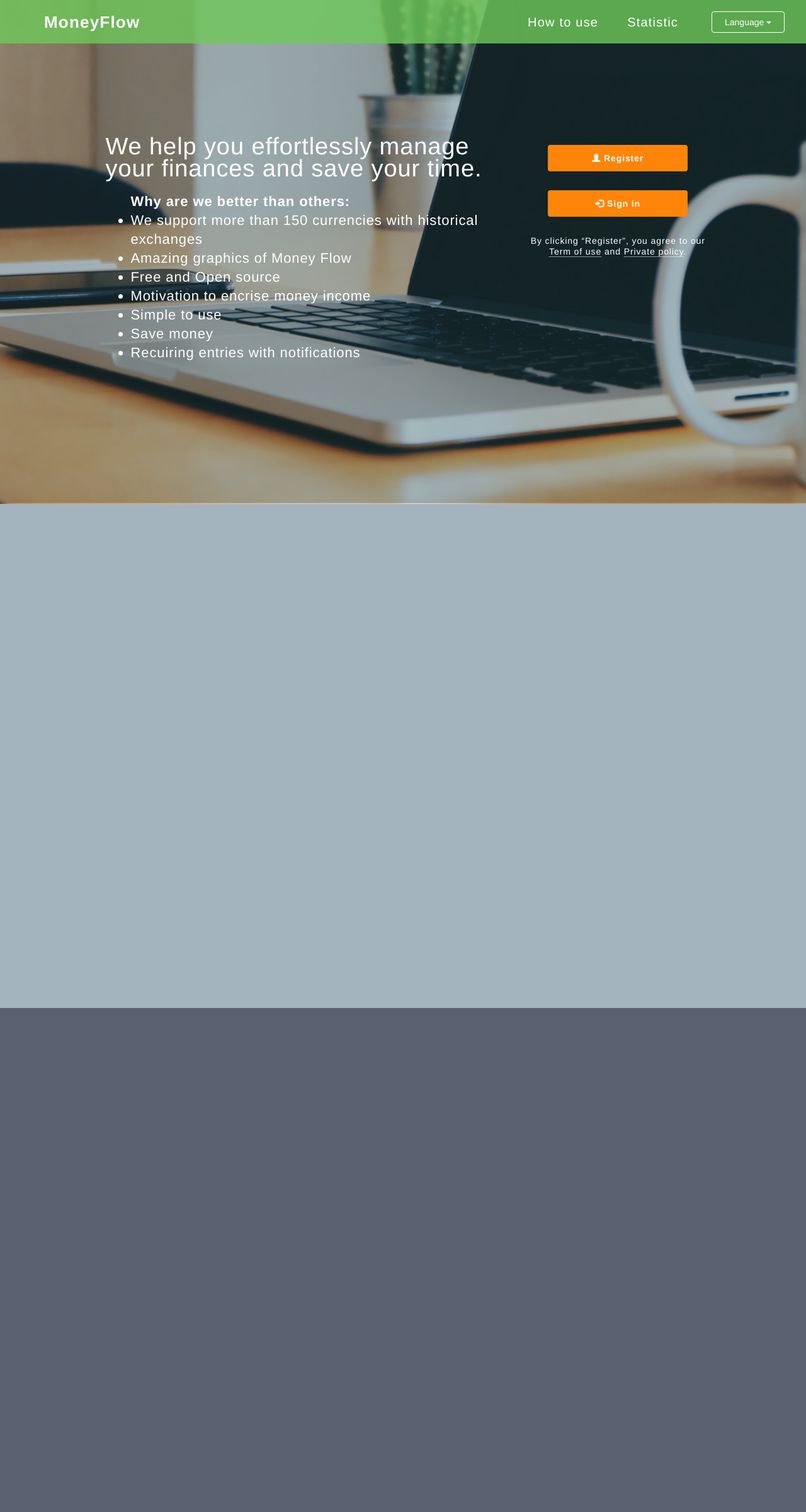
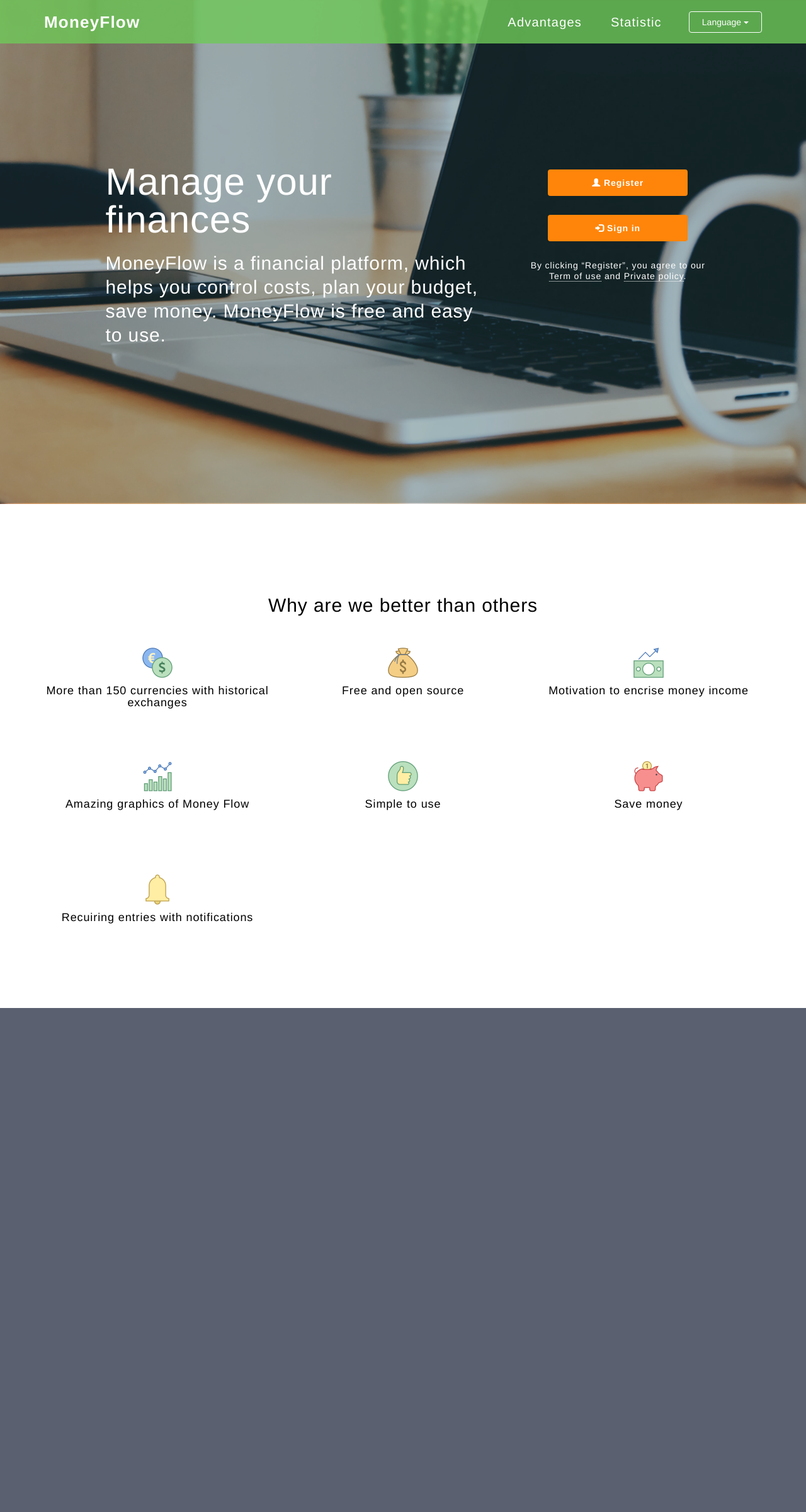
Before and after one commit to YuliyaSinkevich/moneyflow, a Flask app: page / in a window 1280 px wide. Shown: the whole page at 63% size. Run offline with Flask 2, Linux system fonts and the light colour scheme; parts of the project's set-up code (start-up, migrations or seed data) failed here and were passed over; some libraries are stand-ins or nearby versions.

Commit message:
Advantages

```diff
--- a/app/static/assets/css/forms.css
+++ b/app/static/assets/css/forms.css
@@ -37,6 +37,10 @@ body {
     padding: 5px 30px 30px;
 }
 
+.alert {
+    text-align: left !important;
+}
+
 .form .btn {
     width: 100%;
     background-color: rgb(255, 133, 10);
--- a/app/static/assets/css/main.css
+++ b/app/static/assets/css/main.css
@@ -1,11 +1,4 @@
-html {
-/ / position: relative;
-/ / min-height: 100 %;
-}
-
 body {
-    font-style: normal;
-    font-weight: 100;
     color: #fff !important;
     letter-spacing: 0.9px;
     line-height: 3rem !important;
@@ -58,8 +51,7 @@ body {
 }
 
 .dropdown {
-    width: 80px;
-    margin-left: 30px;
+    margin-left: 20px;
     letter-spacing: normal;
 }
 
@@ -72,12 +64,13 @@ body {
 }
 
 .dropdown-menu {
-    min-width: 120px;
+    min-width: 118px;
     border: none;
+/ / right: - 38 px !important;
 }
 
 .dropdown-menu li {
-    padding: 0px 4px;
+/ / padding: 0 px 4 px;
 }
 
 .dropdown .btn-default:hover {
@@ -99,13 +92,23 @@ body {
     border-radius: 0px !important;
 }
 
+section {
+    min-height: 100vh;
+/ / min-height: 600 px;
+}
+
 #about-main {
     background: url(../images/bg_section_main.jpg) no-repeat top center scroll;
     background-size: cover;
 }
 
-#how-to-use {
-    background-color: rgb(163, 180, 190);
+#advantages {
+    color: rgb(0, 0, 0);
+}
+
+.advantages-title {
+    margin-top: 110px;
+    margin-bottom: 50px;
 }
 
 #statistic {
@@ -118,20 +121,19 @@ body {
 }
 
 #about-main .row h1 {
-/ / font-size: 35 px !important;
-    margin-top: 0 !important;
-/ / line-height: 3.5 rem;
-    margin-bottom: 10px !important;
+/ / font-size: 30 px !important;
+/ / margin-top: 0 !important;
+    margin-bottom: 15px !important;
 }
 
 .about-description {
-/ / font-size: 16 px !important;
-/ / color: rgb(215, 215, 215);
+    font-size: 20px !important;
+    line-height: 2.5rem;
 }
 
 #about-main .btn {
     padding: 10px 0 !important;
-    margin: 15px 0px 30px !important;
+    margin: 30px 0px 30px !important;
     background-color: rgb(255, 133, 10);
     color: white;
     font-weight: bold !important;
@@ -143,6 +145,11 @@ body {
 
 #about-main .btn:hover {
     background-color: rgb(255, 152, 48);
+}
+
+.main-buttons {
+    padding-left: 70px;
+    padding-right: 70px;
 }
 
 .conditions {
--- a/app/static/assets/css/media-queries.css
+++ b/app/static/assets/css/media-queries.css
@@ -35,24 +59,36 @@
         margin: 0px 30%;
     }
 
+    .dropdown {
+        margin: 0 auto !important;
+        float: none !important;
+        text-align: center;
+    }
+
+    .dropdown-menu {
+        right: 0 !important;
+        left: 0 !important;
+        width: 80px;
+        top: -60px;
+        float: none !important;
+        margin: 0 auto !important;
+    }
+
     .row {
         text-align: center;
     }
 
-    section {
-        min-height: 600px;
-        height: 100vh;
+    .about-description {
+        padding: 0 10%;
     }
 
     #about-main .row h1 {
-    / / font-size: 48 px !important;
-    / / line-height: 5 rem;
-        margin-bottom: 15px !important;
+        font-size: 46px !important;
     }
 
     .about-description {
-    / / font-size: 18 px !important;
-    / / line-height: 3 rem;
+        font-size: 26px !important;
+        line-height: 3rem;
     }
 
     .main-buttons {
@@ -61,6 +97,14 @@
 
     .conditions {
         margin: 0px;
+    }
+
+    .advantage {
+        height: 180px;
+    }
+
+    .hidden-item {
+        display: none;
     }
 }
 
@@ -74,8 +118,32 @@
         margin: 0px 23px;
     }
 
+    .dropdown {
+        margin-left: 20px !important;
+        float: right !important;
+    }
+
+    .dropdown-menu {
+        right: 0 !important;
+        left: 0 !important;
+        top: 100%;
+        float: none !important;
+        margin: 2px 0 0 !important;
+    }
+
     .row {
         text-align: left;
+    }
+
+    #about-main .row h1 {
+        font-size: 54px !important;
+        margin-bottom: 20px !important;
+    }
+
+    .about-description {
+        font-size: 30px !important;
+        line-height: 3.5rem;
+        padding: 0;
     }
 
     .main-buttons {
@@ -85,19 +153,17 @@
 
 /* Large devices (laptops/desktops, 992px and up) */
 @media only screen and (min-width: 992px) {
+
     #about-main .row h1 {
-    / / font-size: 55 px !important;
-    / / line-height: 5.8 rem;
+        font-size: 54px !important;
         margin-bottom: 20px !important;
-        font-size: 38px !important;
-        line-height: 3.5rem;
+        padding-right: 50px !important;
     }
 
     .about-description {
-    / / font-size: 24 px !important;
-    / / line-height: 3.7 rem;
-        font-size: 22px !important;
-        line-height: 3rem;
+        font-size: 30px !important;
+        line-height: 3.8rem;
+        padding-right: 50px !important;
     }
 
     .main-buttons {
@@ -107,10 +173,19 @@
     .conditions {
         margin: 20px -30px;
     }
+
+    .hidden-item {
+        display: block;
+    }
 }
 
 /* Extra large devices (large laptops and desktops, 1200px and up) */
 @media only screen and (min-width: 1200px) {
+    #about-main .row h1 {
+        font-size: 60px !important;
+        line-height: 6rem;
+    }
+
     .main-buttons {
         padding: 0 3% !important;
     }
--- a/app/static/assets/js/script.js
+++ b/app/static/assets/js/script.js
@@ -1,8 +0,0 @@
-$(document).ready(function () {
-    $("#main-top-navbar").on("click", "a", function (event) {
-        event.preventDefault();
-        var id = $(this).attr('href'),
-            top = $(id).offset().top;
-        $('body,html').animate({scrollTop: top}, 500);
-    });
-});
--- a/app/templates/index.html
+++ b/app/templates/index.html
@@ -25,13 +25,13 @@
             </div>
             <div class="navbar-collapse collapse navbar-right" id="navbar-top">
                 <ul class="nav navbar-nav">
-                    <li><a href="#how-to-use">{% trans %}How to use{% endtrans %}</a></li>
+                    <li><a href="#advantages">{% trans %}Advantages{% endtrans %}</a></li>
                     <li><a href="#statistic">{% trans %}Statistic{% endtrans %}</a></li>
                 </ul>
                 <div class="dropdown pull-right">
-                    <button class="btn btn-default" data-toggle="dropdown">{% trans %}Language{% endtrans %} <b
+                    <a class="btn btn-default" data-toggle="dropdown">{% trans %}Language{% endtrans %} <b
                             class="caret"></b>
-                    </button>
+                    </a>
                     <ul class="dropdown-menu">
                         {% for language in languages %}
                         <li>
@@ -52,19 +52,11 @@
             <div class="row">
                 <div class="col-md-1"></div>
                 <div class="col-xs-12 col-sm-8 col-md-7">
-                    <h1>{% trans %}We help you effortlessly manage your finances and save your time.{% endtrans %}</h1>
-                    <ul class="about-description">
-                        <b>{% trans %}Why are we better than others:{% endtrans %}</b>
-                        <li>{% trans %}We support more than 150 currencies with historical
-                            exchanges{% endtrans %}
-                        </li>
-                        <li>{% trans %}Amazing graphics of Money Flow{% endtrans %}</li>
-                        <li>{% trans %}Free and Open source{% endtrans %}</li>
-                        <li>{% trans %}Motivation to encrise money income{% endtrans %}</li>
-                        <li>{% trans %}Simple to use{% endtrans %}</li>
-                        <li>{% trans %}Save money{% endtrans %}</li>
-                        <li>{% trans %}Recuiring entries with notifications{% endtrans %}</li>
-                    </ul>
+                    <h1>Manage your finances</h1>
+                    <p class="about-description">{{ config['PUBLIC_CONFIG'].site.title }} is a financial platform,
+                        which helps you control costs,
+                        plan your budget, save money. {{ config['PUBLIC_CONFIG'].site.title }} is free and easy to
+                        use.</p>
                 </div>
                 <div class="col-xs-12 col-sm-4 col-md-3 main-buttons">
                     <a class="btn btn-block" href="{{ url_for('home.register') }}"><span
@@ -80,9 +72,49 @@
         </div>
     </section>
 
-    <!--Section How to use-->
-    <section id="how-to-use" class="vertical-align">
+    <!--Section Advantages-->
+    <section id="advantages" class="vertical-align">
         <div class="container">
+            <h2 class="text-center advantages-title">Why are we better than others</h2>
+            <div class="row">
+                <div class="col-md-4 col-lg-4 col-xs-6 text-center advantage">
+                    <img src="../static/assets/images/icon-currencies.png">
+                    <h4>{% trans %}More than 150 currencies with historical
+                        exchanges{% endtrans %}</h4>
+                </div>
+                <div class="col-xs-6 col-md-4 col-lg-4 text-center advantage">
+                    <img src="../static/assets/images/icon-free.png">
+                    <h4>{% trans %}Free and open source{% endtrans %}</h4>
+                </div>
+                <div class="col-xs-6 col-md-4 col-lg-4 text-center advantage">
+                    <img src="../static/assets/images/icon-encrise-money.png">
+                    <h4>{% trans %}Motivation to encrise money income{% endtrans %}</h4>
+                </div>
+                <div class="col-xs-6 col-md-4 col-lg-4 text-center advantage">
+                    <img src="../static/assets/images/icon-graphics.png">
+                    <h4>{% trans %}Amazing graphics of Money Flow{% endtrans %}</h4>
+                </div>
+                <div class="col-xs-6 col-md-4 col-lg-4 text-center advantage">
+                    <img src="../static/assets/images/icon-simple-to-use.png">
+                    <h4>{% trans %}Simple to use{% endtrans %}</h4>
+                </div>
+                <div class="col-xs-6 col-md-4 col-lg-4 text-center advantage">
+                    <img src="../static/assets/images/icon-save-money.png">
+                    <h4>{% trans %}Save money{% endtrans %}</h4>
+                </div>
+                <div class="col-xs-6 col-md-4 col-lg-4 text-center advantage">
+                    <img src="../static/assets/images/icon-notifications.png">
+                    <h4>{% trans %}Recuiring entries with notifications{% endtrans %}</h4>
+                </div>
+                <div class="col-xs-6 col-md-4 col-lg-4 text-center advantage">
+                    <img src="">
+                    <h4></h4>
+                </div>
+                <div class="col-xs-6 col-md-4 col-lg-4 text-center advantage hidden-item">
+                    <img src="">
+                    <h4></h4>
+                </div>
+            </div>
         </div>
     </section>
 
```
Also changed, not shown: other parts of app/static/assets/css/media-queries.css (+28 -4 lines), app/static/assets/images/icon-currencies.png (added), app/static/assets/images/icon-encrise-money.png (added), app/static/assets/images/icon-free.png (added), app/static/assets/images/icon-graphics.png (added), app/static/assets/images/icon-notifications.png (added), app/static/assets/images/icon-save-money.png (added), app/static/assets/images/icon-simple-to-use.png (added).
